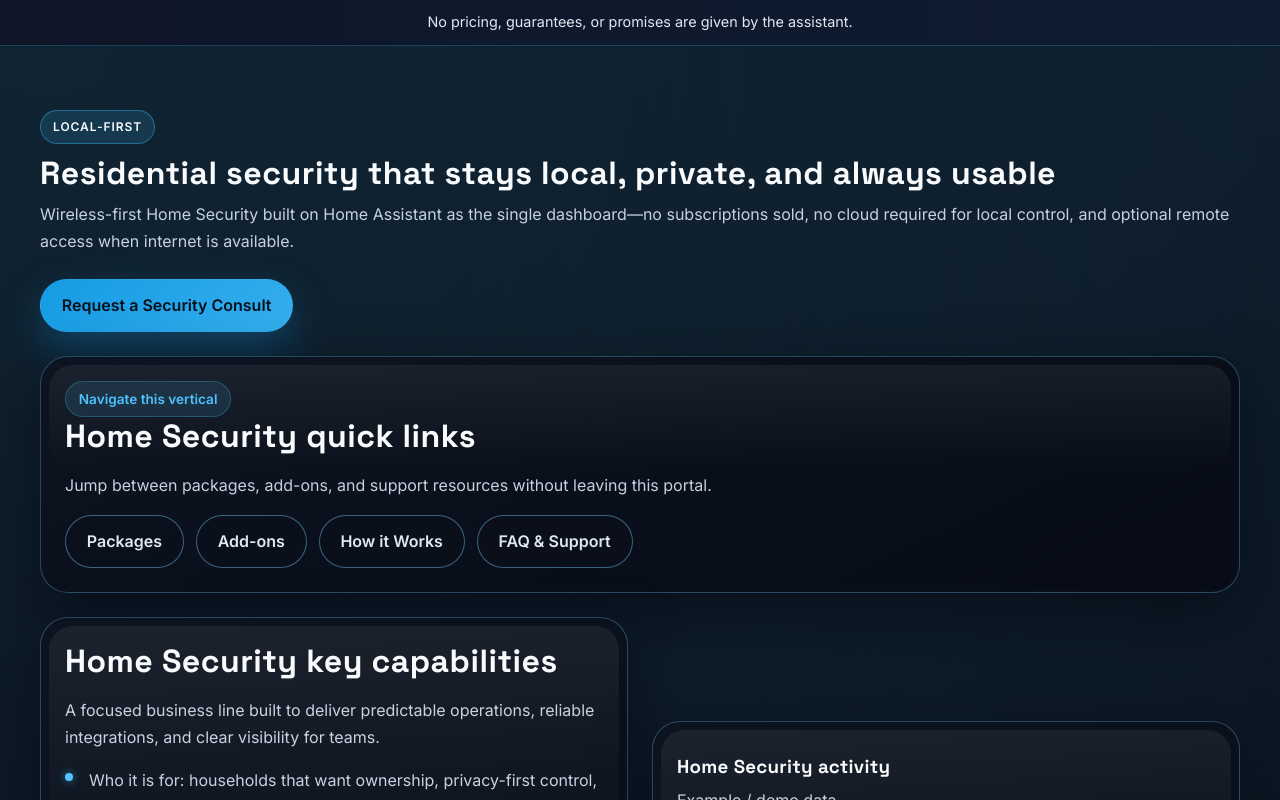
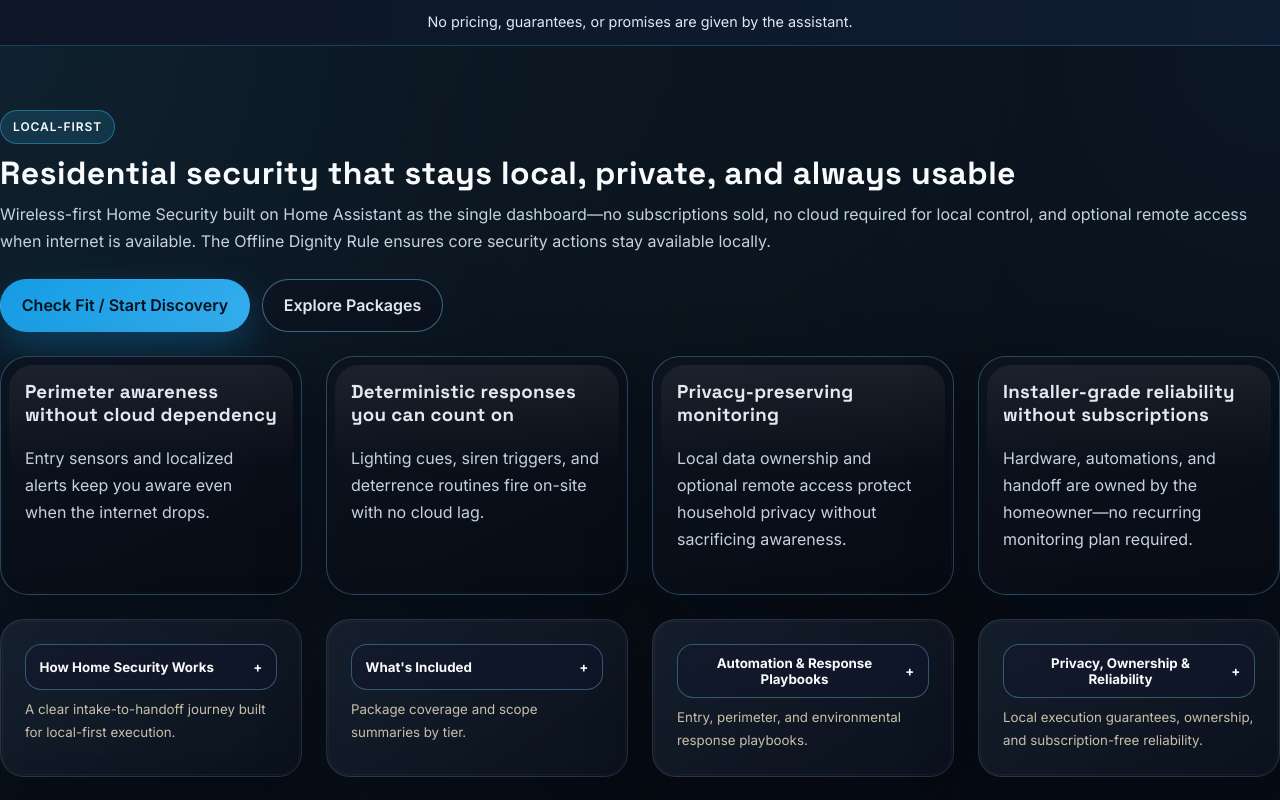
Before and after one commit to buffalonychris/KAECRetailWebsite, a React (Vite) app: page /home-security in a window 1280 px wide. Shown: the top 800 px of the page. Built offline with nearby package versions, Linux system fonts and the light colour scheme.

Commit message:
Refactor home security landing layout

```diff
--- a/src/components/VerticalLandingShell.tsx
+++ b/src/components/VerticalLandingShell.tsx
@@ -1,3 +1,4 @@
+import type { ReactNode } from 'react';
 import { Link } from 'react-router-dom';
 import {
   Area,
@@ -12,6 +13,7 @@ import {
 import ChartCard from './operator/ChartCard';
 import SectionHeader from './operator/SectionHeader';
 import SpaceFrame from './operator/SpaceFrame';
+import AccordionSection from './AccordionSection';
 
 export type VerticalLandingShellProps = {
   verticalName: string;
@@ -22,12 +24,36 @@ export type VerticalLandingShellProps = {
     label: string;
     to: string;
   };
+  secondaryCTA?: {
+    label: string;
+    to: string;
+  };
+  layoutVariant?: 'default' | 'explainer';
+  containerClassName?: string;
   journeyLinks?: Array<{
     label: string;
     to: string;
   }>;
   chartData: Array<{ label: string; value: number }>;
   keyCapabilities: string[];
+  valueBlocks?: Array<{
+    title: string;
+    description: string;
+  }>;
+  accordionSections?: Array<{
+    title: string;
+    description?: string;
+    content: ReactNode;
+  }>;
+  reliabilityLink?: {
+    summary: string;
+    label: string;
+    to: string;
+  };
+  bottomCTA?: {
+    heading: string;
+    body: string;
+  };
   journeySteps?: string[];
   agreementHighlights?: string[];
   packageHighlights?: string[];
@@ -46,29 +72,46 @@ const VerticalLandingShell = ({
   heroHeadline,
   heroSubhead,
   primaryCTA,
+  secondaryCTA,
+  layoutVariant = 'default',
+  containerClassName,
   journeyLinks,
   chartData,
   keyCapabilities,
+  valueBlocks,
+  accordionSections,
+  reliabilityLink,
+  bottomCTA,
   journeySteps,
   agreementHighlights,
   packageHighlights,
   playbooks,
 }: VerticalLandingShellProps) => {
+  const containerClasses = ['container', 'section', 'space-grid', containerClassName].filter(Boolean).join(' ');
+  const isExplainer = layoutVariant === 'explainer';
+
   return (
     <div className="space-shell">
-      <div className="container section space-grid">
+      <div className={containerClasses}>
         <SectionHeader
           kicker={badgeLabel}
           title={heroHeadline}
           subtitle={heroSubhead}
           actions={
+            <>
               <Link className="btn btn-primary" to={primaryCTA.to}>
                 {primaryCTA.label}
               </Link>
+              {secondaryCTA ? (
+                <Link className="btn btn-secondary" to={secondaryCTA.to}>
+                  {secondaryCTA.label}
+                </Link>
+              ) : null}
+            </>
           }
         />
 
-        {journeyLinks && journeyLinks.length > 0 && (
+        {!isExplainer && journeyLinks && journeyLinks.length > 0 && (
           <SpaceFrame>
             <div className="badge">Navigate this vertical</div>
             <h2>{verticalName} quick links</h2>
@@ -85,6 +128,39 @@ const VerticalLandingShell = ({
           </SpaceFrame>
         )}
 
+        {isExplainer ? (
+          <>
+            {valueBlocks && valueBlocks.length > 0 && (
+              <div className="space-grid three-column">
+                {valueBlocks.map((block) => (
+                  <SpaceFrame key={block.title}>
+                    <h3 style={{ marginTop: 0 }}>{block.title}</h3>
+                    <p>{block.description}</p>
+                  </SpaceFrame>
+                ))}
+              </div>
+            )}
+            {accordionSections && accordionSections.length > 0 && (
+              <div className="space-grid two-column" style={{ alignItems: 'stretch' }}>
+                {accordionSections.map((section) => (
+                  <AccordionSection key={section.title} title={section.title} description={section.description}>
+                    {section.content}
+                  </AccordionSection>
+                ))}
+              </div>
+            )}
+            {reliabilityLink ? (
+              <SpaceFrame>
+                <div className="badge">System reliability</div>
+                <h2>Reliability and health signals</h2>
+                <p>
+                  {reliabilityLink.summary}{' '}
+                  <Link to={reliabilityLink.to}>{reliabilityLink.label}</Link>
+                </p>
+              </SpaceFrame>
+            ) : null}
+          </>
+        ) : (
           <div className="space-grid two-column">
             <SpaceFrame>
               <h2>{verticalName} key capabilities</h2>
@@ -117,8 +193,9 @@ const VerticalLandingShell = ({
               </ResponsiveContainer>
             </ChartCard>
           </div>
+        )}
 
-        {(journeySteps || agreementHighlights) && (
+        {!isExplainer && (journeySteps || agreementHighlights) && (
           <div className="space-grid two-column">
             {journeySteps && (
               <SpaceFrame>
@@ -145,7 +222,7 @@ const VerticalLandingShell = ({
           </div>
         )}
 
-        {packageHighlights && (
+        {!isExplainer && packageHighlights && (
           <SpaceFrame>
             <div className="badge">Package intelligence</div>
             <h2>Restored package coverage</h2>
@@ -157,7 +234,7 @@ const VerticalLandingShell = ({
           </SpaceFrame>
         )}
 
-        {playbooks && (
+        {!isExplainer && playbooks && (
           <SpaceFrame>
             <div className="badge">Automation playbooks</div>
             <h2>Structured automation playbooks</h2>
@@ -187,15 +264,17 @@ const VerticalLandingShell = ({
         )}
 
         <SpaceFrame className="vertical-cta">
-          <h2>Ready to explore {verticalName}?</h2>
-          <p>Start a guided intake and we will route you to the right team for the next step.</p>
+          <h2>{bottomCTA?.heading ?? `Ready to explore ${verticalName}?`}</h2>
+          <p>{bottomCTA?.body ?? 'Start a guided intake and we will route you to the right team for the next step.'}</p>
           <div className="space-section-actions">
             <Link className="btn btn-primary" to={primaryCTA.to}>
               {primaryCTA.label}
             </Link>
+            {!isExplainer && (
               <Link className="btn btn-secondary" to="/support">
                 Explore solutions
               </Link>
+            )}
           </div>
         </SpaceFrame>
       </div>
--- a/src/pages/HomeSecurity.tsx
+++ b/src/pages/HomeSecurity.tsx
@@ -3,19 +3,25 @@ import { verticalContent } from '../content/systemRestoration';
 
 const HomeSecurity = () => {
   const content = verticalContent.homeSecurity;
+  const keyCapabilities = [
+    'Who it is for: households that want ownership, privacy-first control, and wireless-first deployment.',
+    'Outcomes: deterrence at entry points, awareness of breaches, and safer in-home response cues.',
+    'Single dashboard promise: Home Assistant unifies arming, sensors, lights, siren, and alerts.',
+    'Ownership: the homeowner owns the equipment, automations, and local data outright.',
+    'No subscriptions promise: we do not sell monitoring plans; third-party monitoring is optional and contracted directly.',
+    'Offline Dignity Rule: local control remains available for arming, sensors, lighting, and siren.',
+    'Remote access is optional and requires internet; LAN control remains active when the connection drops.',
+  ];
   return (
     <VerticalLandingShell
       verticalName="Home Security"
       badgeLabel="Local-first"
       heroHeadline="Residential security that stays local, private, and always usable"
-      heroSubhead="Wireless-first Home Security built on Home Assistant as the single dashboard—no subscriptions sold, no cloud required for local control, and optional remote access when internet is available."
-      primaryCTA={{ label: 'Request a Security Consult', to: '/support' }}
-      journeyLinks={[
-        { label: 'Packages', to: '/home-security/packages?vertical=home-security' },
-        { label: 'Add-ons', to: '/home-security/add-ons?vertical=home-security' },
-        { label: 'How it Works', to: '/home-security/how-it-works?vertical=home-security' },
-        { label: 'FAQ & Support', to: '/support' },
-      ]}
+      heroSubhead="Wireless-first Home Security built on Home Assistant as the single dashboard—no subscriptions sold, no cloud required for local control, and optional remote access when internet is available. The Offline Dignity Rule ensures core security actions stay available locally."
+      primaryCTA={{ label: 'Check Fit / Start Discovery', to: '/support' }}
+      secondaryCTA={{ label: 'Explore Packages', to: '/home-security/packages?vertical=home-security' }}
+      layoutVariant="explainer"
+      containerClassName="hub-container"
       chartData={[
         { label: 'Mon', value: 18 },
         { label: 'Tue', value: 22 },
@@ -23,15 +29,124 @@ const HomeSecurity = () => {
         { label: 'Thu', value: 26 },
         { label: 'Fri', value: 23 },
       ]}
-      keyCapabilities={[
-        'Who it is for: households that want ownership, privacy-first control, and wireless-first deployment.',
-        'Outcomes: deterrence at entry points, awareness of breaches, and safer in-home response cues.',
-        'Single dashboard promise: Home Assistant unifies arming, sensors, lights, siren, and alerts.',
-        'Ownership: the homeowner owns the equipment, automations, and local data outright.',
-        'No subscriptions promise: we do not sell monitoring plans; third-party monitoring is optional and contracted directly.',
-        'Offline Dignity Rule: local control remains available for arming, sensors, lighting, and siren.',
-        'Remote access is optional and requires internet; LAN control remains active when the connection drops.',
+      keyCapabilities={keyCapabilities}
+      valueBlocks={[
+        {
+          title: 'Perimeter awareness without cloud dependency',
+          description: 'Entry sensors and localized alerts keep you aware even when the internet drops.',
+        },
+        {
+          title: 'Deterministic responses you can count on',
+          description: 'Lighting cues, siren triggers, and deterrence routines fire on-site with no cloud lag.',
+        },
+        {
+          title: 'Privacy-preserving monitoring',
+          description: 'Local data ownership and optional remote access protect household privacy without sacrificing awareness.',
+        },
+        {
+          title: 'Installer-grade reliability without subscriptions',
+          description: 'Hardware, automations, and handoff are owned by the homeowner—no recurring monitoring plan required.',
+        },
       ]}
+      accordionSections={[
+        {
+          title: 'How Home Security Works',
+          description: 'A clear intake-to-handoff journey built for local-first execution.',
+          content: (
+            <>
+              <p>
+                From consult to handoff, the journey is designed to stay predictable and easy to audit at every step.
+              </p>
+              <ul className="operator-list">
+                {content.journeySteps.map((step) => (
+                  <li key={step}>{step}</li>
+                ))}
+              </ul>
+            </>
+          ),
+        },
+        {
+          title: "What's Included",
+          description: 'Package coverage and scope summaries by tier.',
+          content: (
+            <>
+              <p>Each package scales coverage without changing the local-first ownership model.</p>
+              <ul className="operator-list">
+                {content.packageHighlights.map((item) => (
+                  <li key={item}>{item}</li>
+                ))}
+              </ul>
+            </>
+          ),
+        },
+        {
+          title: 'Automation & Response Playbooks',
+          description: 'Entry, perimeter, and environmental response playbooks.',
+          content: (
+            <div className="card-grid" style={{ marginTop: '1rem' }}>
+              {content.playbooks.map((playbook) => (
+                <div className="card" key={playbook.title}>
+                  <h3 style={{ marginTop: 0, color: '#fff7e6' }}>{playbook.title}</h3>
+                  <p style={{ color: '#c8c0aa' }}>{playbook.purpose}</p>
+                  <p style={{ margin: '0.5rem 0', color: '#c8c0aa' }}>
+                    <strong>Trigger:</strong> {playbook.trigger}
+                  </p>
+                  <ul className="list">
+                    {playbook.actions.map((action) => (
+                      <li key={action}>
+                        <span />
+                        <span>{action}</span>
+                      </li>
+                    ))}
+                  </ul>
+                  <p style={{ margin: '0.75rem 0 0', color: '#c8c0aa' }}>
+                    <strong>Handoff:</strong> {playbook.handoff}
+                  </p>
+                </div>
+              ))}
+            </div>
+          ),
+        },
+        {
+          title: 'Privacy, Ownership & Reliability',
+          description: 'Local execution guarantees, ownership, and subscription-free reliability.',
+          content: (
+            <>
+              <p>
+                Home Security is designed for local execution first, with clear ownership and privacy guardrails.
+              </p>
+              <ul className="operator-list">
+                {keyCapabilities.map((item) => (
+                  <li key={item}>{item}</li>
+                ))}
+              </ul>
+            </>
+          ),
+        },
+        {
+          title: 'Agreements & What to Expect',
+          description: 'Agreement checkpoints and install expectations.',
+          content: (
+            <>
+              <p>Clear checkpoints keep expectations aligned before, during, and after install.</p>
+              <ul className="operator-list">
+                {content.agreements.map((item) => (
+                  <li key={item}>{item}</li>
+                ))}
+              </ul>
+            </>
+          ),
+        },
+      ]}
+      reliabilityLink={{
+        summary: 'See how system reliability and health are maintained.',
+        label: 'Explore reliability details →',
+        to: '/reliability?vertical=home-security',
+      }}
+      bottomCTA={{
+        heading: 'Ready to explore Home Security?',
+        body: 'Start a guided intake and we will route you to the right team for the next step.',
+      }}
       journeySteps={content.journeySteps}
       agreementHighlights={content.agreements}
       packageHighlights={content.packageHighlights}
```
Lines whose indentation alone changed are shown as unchanged.
